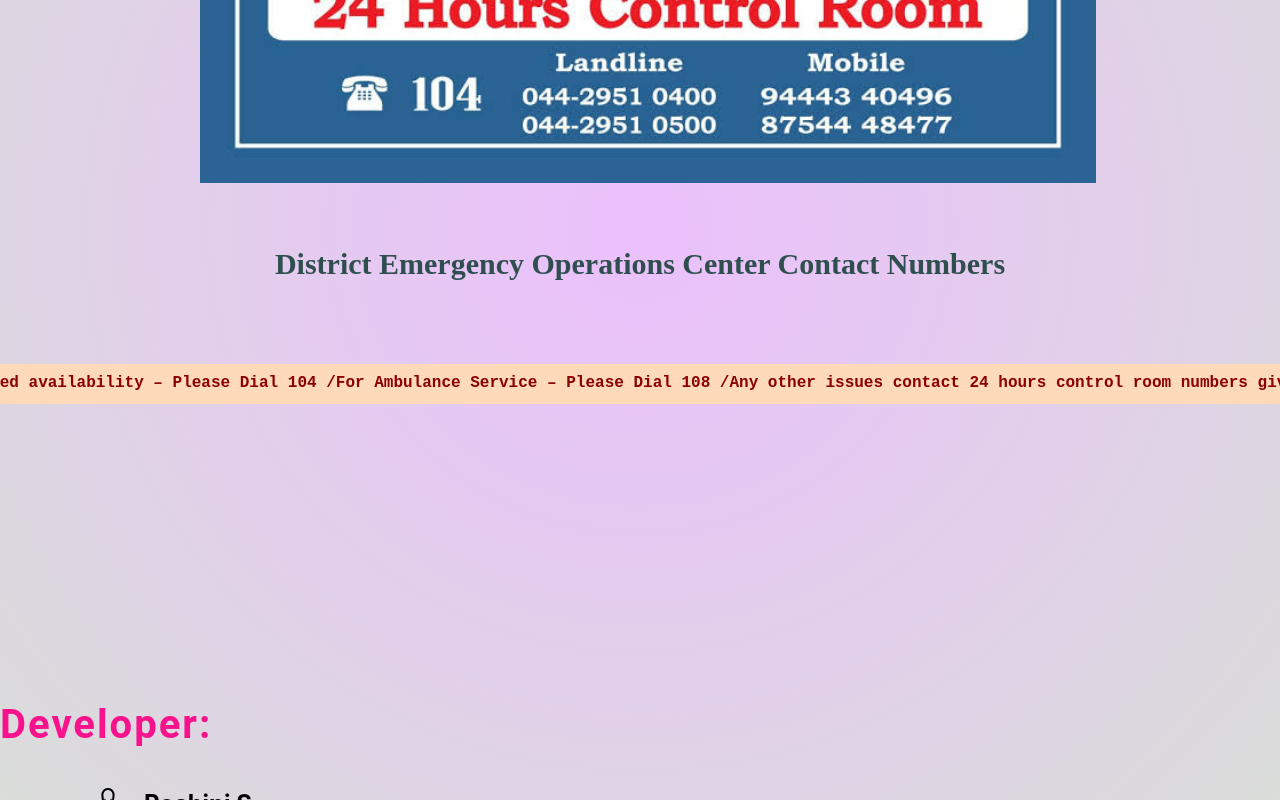
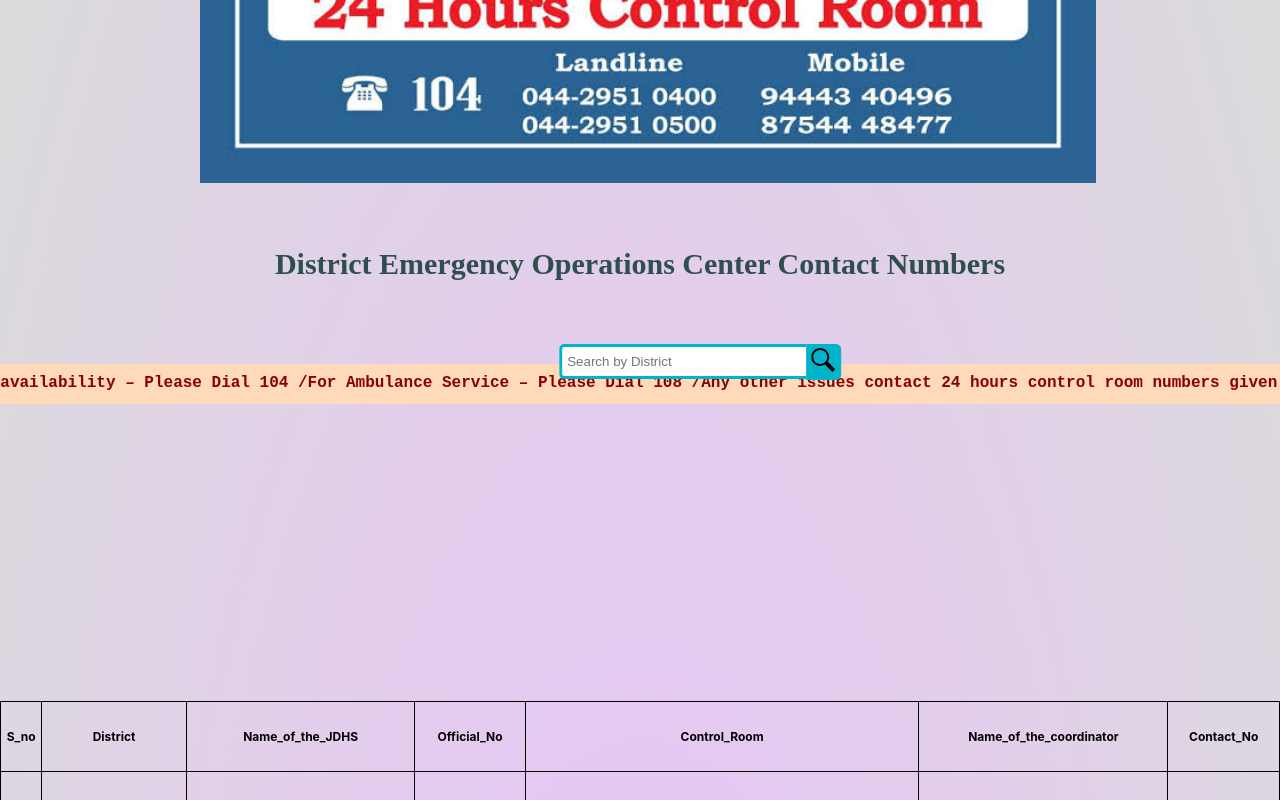
Before and after one commit to RoshiniSukumar/Covid-19-Support-Desk, a React (Create React App) app: page /contact in a window 1280 px wide. Shown: the part 396-1196 px from the top of the page. Built offline with nearby package versions, Linux system fonts and the light colour scheme.

Commit message:
contact js

```diff
--- a/src/components/function/Contact.js
+++ b/src/components/function/Contact.js
@@ -1,14 +1,18 @@
-import React from 'react'
+import React ,{useState} from 'react'
 import './Contact.css'
 
 export default function Contact() {
-  return (
-    <div>
-      <img className="contact-image" src="./images/Whom-to-contact-English.jpeg" alt="whom to contact"></img>
-      <h4 className="heading">District Emergency Operations Center Contact Numbers</h4>
+    var a =[
+        {
 
-      {/* <div>
-      var a =[
+            S_no:" S_no" ,
+            District:" District",
+            Name_of_the_JDHS:"Name_of_the_JDHS  ",
+            Official_No:"Official_No",
+            Control_Room:"Control_Room",
+            Name_of_the_coordinator:"Name_of_the_coordinator",
+            Contact_No:"Contact_No"
+            },
         {
 
    S_no:"1" ,
@@ -345,7 +349,53 @@ Contact_No:"9488000262"
    }
    ]
 
-          </div>  */}
+   const details=a.map (detail =>
+    <tr>
+        <th>{detail.S_no}</th>
+        <th>{detail.District}</th>
+        <th>{detail.Name_of_the_JDHS}</th>
+        <th>{detail.Official_No}</th>
+        <th>{detail.Control_Room}</th>
+        <th>{detail.Name_of_the_coordinator}</th>
+        <th>{detail.Contact_No}</th>
+    </tr> )
+      const [state, setstate] = useState("")
+      console.log(state)
+
+
+      var dis
+    //   var display = dis ==  ? "true" : "false"
+    //   console.log(display)
+
+      var find = () =>{
+        const str = state;
+        const str2 = str.charAt(0).toUpperCase() + str.slice(1);
+        console.log(str2);
+           dis = a.filter(diss => diss.District == str2)
+          console.log(state)
+          console.log(dis)
+      }
+
+
+  return (
+    <div>
+      <img className="contact-image" src="./images/Whom-to-contact-English.jpeg" alt="whom to contact"></img>
+      <h4 className="heading">District Emergency Operations Center Contact Numbers</h4>
+
+
+      <div>
+      <div class="wrap1">
+   <div class="search1">
+      <input type="text" class="searchTerm1" placeholder="Search by District" onChange={(e)=>setstate(e.target.value)}></input>
+      <button type="submit" class="searchButton1" onClick={find}>
+      <svg className="search_icon1" xmlns="http://www.w3.org/2000/svg" width="24px" height="24px" viewBox="0 0 24 24"><path d="M21.172 24l-7.387-7.387c-1.388.874-3.024 1.387-4.785 1.387-4.971 0-9-4.029-9-9s4.029-9 9-9 9 4.029 9 9c0 1.761-.514 3.398-1.387 4.785l7.387 7.387-2.828 2.828zm-12.172-8c3.859 0 7-3.14 7-7s-3.141-7-7-7-7 3.14-7 7 3.141 7 7 7z"/></svg>
+     </button>
+   </div>
+</div>
+        <table>
+         {details}
+         </table>
+          </div>
     </div>
   )
 }
```
Lines whose indentation alone changed are shown as unchanged.
